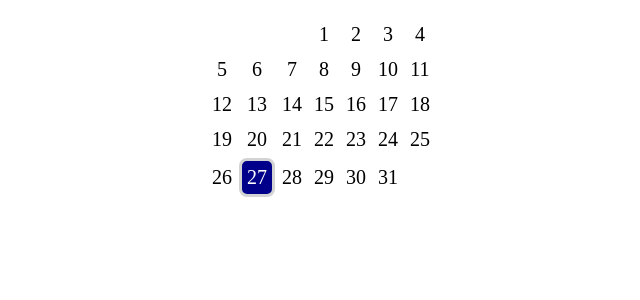
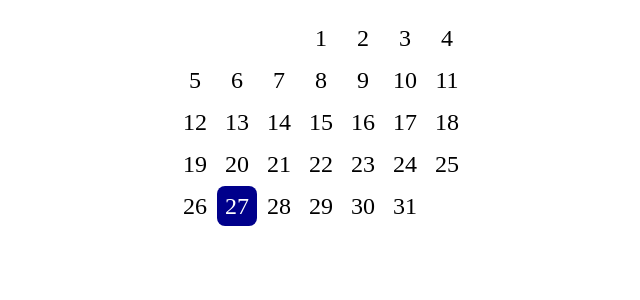
Before and after one commit to kubusss77/ZSL-mm-apl-serwerowe, a PHP site: page / in a window 1280 px wide. Shown: the part 55-355 px from the top of the page, without its empty margins (319-959 px from the left). Run offline with PHP 8.4, Linux system fonts and the light colour scheme.

Commit message:
spr2 4ib1

```diff
--- /dev/null
+++ b/VI/css/calendar.css
@@ -0,0 +1,44 @@
+header {
+  margin-bottom: 1rem;
+  text-align: center;
+}
+
+main {
+  display: flex;
+  justify-content: center;
+}
+
+a {
+  text-decoration: none;
+  color: black;
+}
+
+td {
+  height: 2.5rem;
+  width: 2.5rem;
+
+  font-size: 1.5rem;
+  text-align: center;
+
+  border-radius: 0.5rem;
+}
+
+td:hover {
+  background-color: #eee;
+}
+
+#today {
+  background-color: darkblue;
+}
+
+#today a {
+  color: white;
+}
+
+#today:hover {
+  background: cornflowerblue;
+}
+
+#today:hover a {
+  color: black;
+}
--- a/VI/index.php
+++ b/VI/index.php
@@ -4,6 +4,7 @@
     <meta charset="UTF-8">
     <meta name="viewport" content="width=device-width, initial-scale=1.0">
     <link rel="stylesheet" href="css/global.css">
+    <link rel="stylesheet" href="css/calendar.css">
     <?php
     require 'tools/dateFormatter.php';
     // $df_month->format()
@@ -26,39 +27,7 @@
       $year = $curYear;
     }
     ?>
-    <title>Document</title>
-    <style>
-      header {
-        margin-bottom: 1rem;
-        text-align: center;
-      }
-
-      .calendar {
-        margin: auto;
-      }
-
-      .calendar td {
-        padding: 5px;
-        font-size: 20px;
-        text-align: center;
-        aspect-ratio: 1;
-      }
-
-      .today {
-        background: darkblue;
-
-      }
-
-      td:hover {
-        border-radius: 100%;
-        background: #eee;
-      }
-
-      a {
-        text-decoration: none;
-        color: black;
-      }
-    </style>
+    <title>Kalendarz</title>
   </head>
   <body>
     <header>
@@ -101,13 +70,13 @@
         $day = 1;
 
         function genTd($y, $m, $d) {
-          $url = $_SERVER['REQUEST_URI'] . '/day' . '?' . 'y=' . $y . '&m=' . $m . '&d=' . $d;
+          $url = $_SERVER['REQUEST_URI'] . 'day/' . '?' . 'y=' . $y . '&m=' . $m . '&d=' . $d;
 
           global $today;
           global $curYear;
 
           if ($d == $today && $y == $curYear) {
-            echo '<td class="button"> <a style="color: white;" ';
+            echo '<td id="today"> <a ';
           } else {
             echo '<td> <a ';
           }
--- /dev/null
+++ b/spr/spr2 2026.01.21 4ib1/info.xml
@@ -0,0 +1,4 @@
+<wydarzenie limit="5">
+  <nazwa>Warsztaty PHP</nazwa>
+  <miejsce>Warszawa</miejsce>
+</wydarzenie>
```
Also changed, not shown: spr/spr2 2026.01.21 4ib1/add.php (added, +47 -0 lines), spr/spr2 2026.01.21 4ib1/index.php (added, +31 -0 lines), spr/spr2 2026.01.21 4ib1/zadania.jpeg (added).
